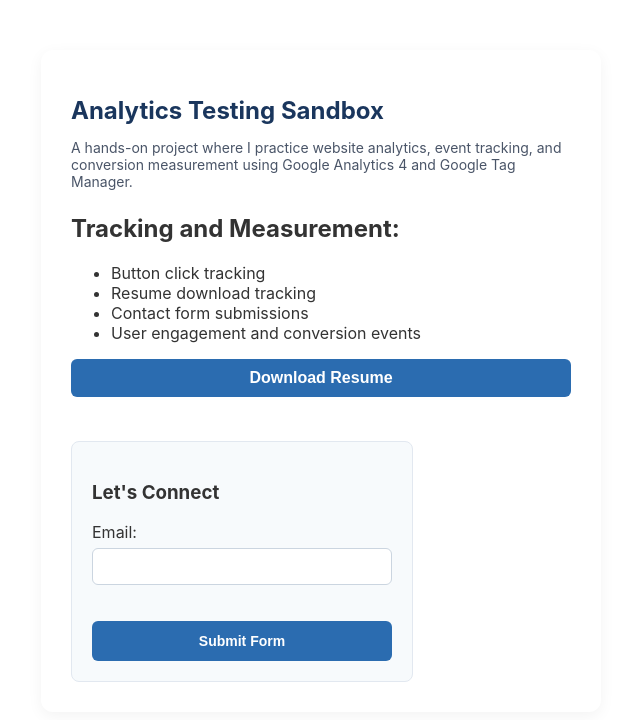
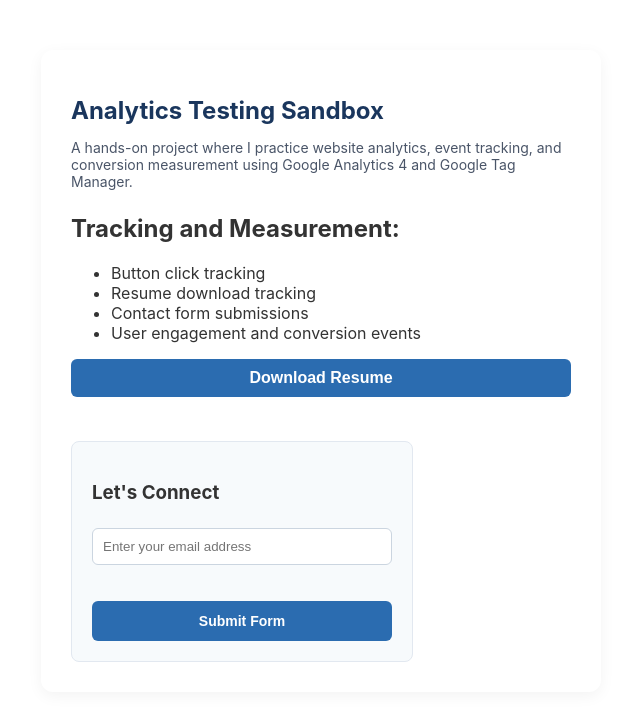
Before and after one commit to sneharkumar/sandbox, a plain HTML site: page index.html in a window 1280 px wide. Shown: the whole page, without its empty margins (319-959 px from the left). Drawn offline with Linux system fonts and the light colour scheme.

Commit message:
Update index.html

```diff
--- a/index.html
+++ b/index.html
@@ -78,8 +78,8 @@
     <!-- Form for form submission -->
     <form id="contact-form" action="#" method="POST" onsubmit="return false;" style="border: 1px solid #ccc; padding: 20px; max-width: 300px;">
         <h3>Let's Connect</h3>
-        <label for="email">Email:</label><br>
-        <input type="email" id="email" name="email" required><br><br>
+       <!-- <label for="email">Email:</label><br> -->
+        <input type="email" id="email" name="email" placeholder="Enter your email address" required><br><br>
         <button type="submit" onclick="window.datalayer.push({
             'event': 'contact_form',
             'form_metadata': {
```
